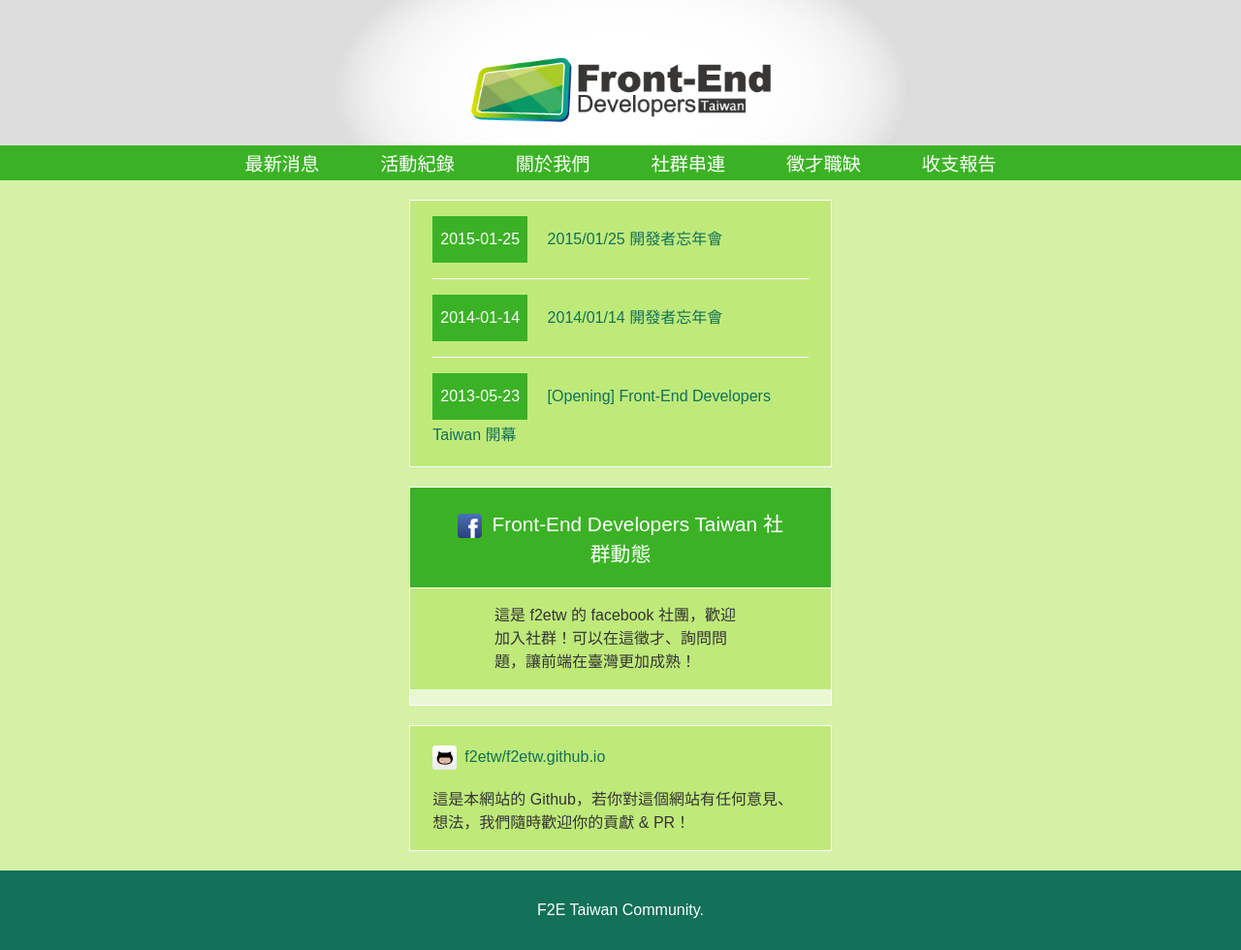
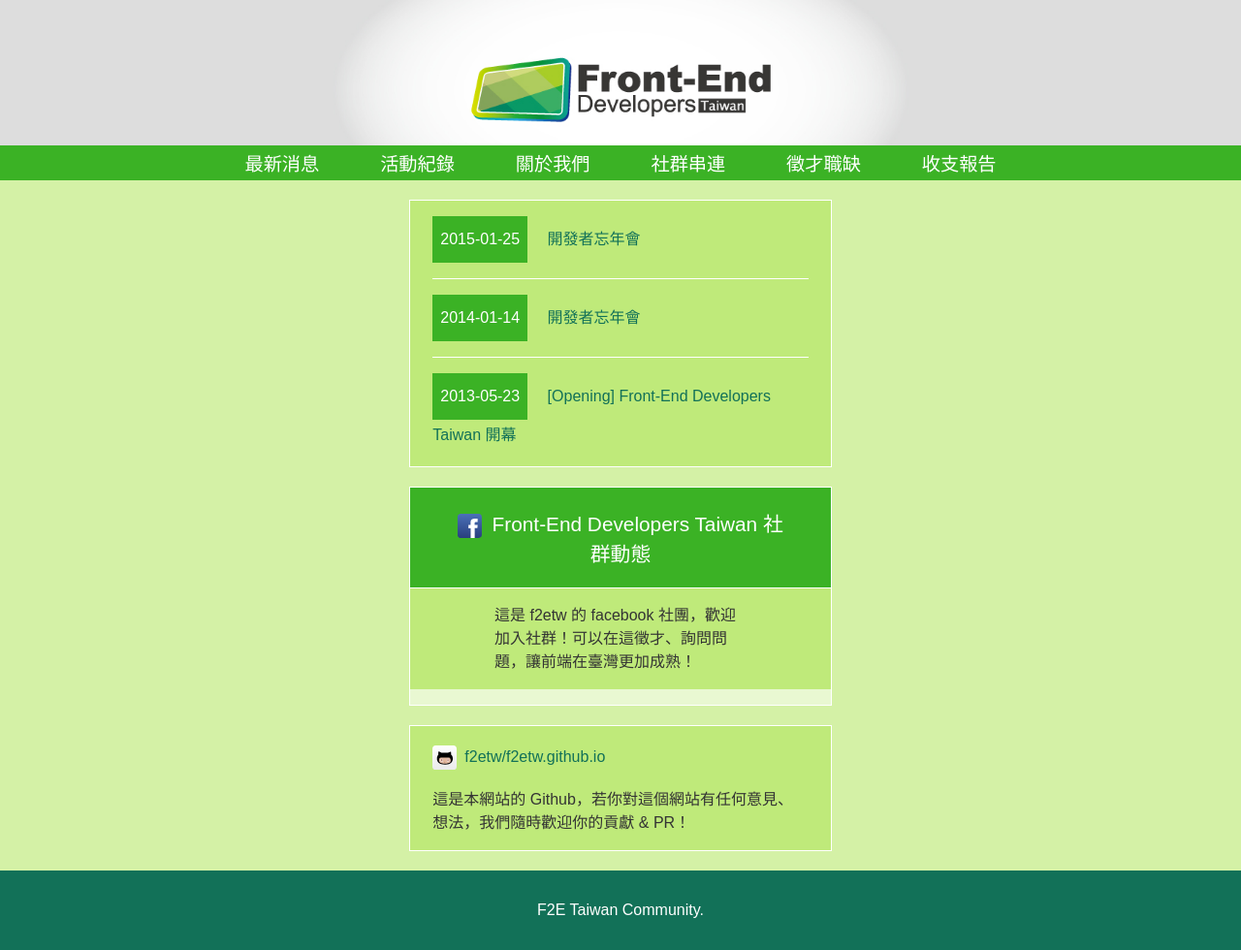
Before and after one commit to f2etw/f2etw.github.io, a Jekyll site: the page built from index.html, in a window 1280 px wide. Shown: the whole page at 97% size. Built offline with Jekyll 4.4.1, drawn with Linux system fonts in a browser that asks for light colours; nearby versions of some CDN libraries; some web fonts are replaced.

Commit message:
remove Time Stamp from titles of posts solve #32

```diff
--- a/_posts/2014-01-14-2013-summary.md
+++ b/_posts/2014-01-14-2013-summary.md
@@ -1,5 +1,5 @@
 ---
-title: "2014/01/14 開發者忘年會"
+title: "開發者忘年會"
 ---
 
 ![2014 開發者忘年會](/images/2014-party.jpg)
--- a/_posts/2015-01-25-developer-party-of-the-year.md
+++ b/_posts/2015-01-25-developer-party-of-the-year.md
@@ -1,5 +1,5 @@
 ---
-title: "2015/01/25 開發者忘年會"
+title: "開發者忘年會"
 ---
 
 ![2015 開發者忘年會](https://t.kfs.io/upload_images/37952/10912618_10203569096017188_51249980_o_large.jpg)
```
